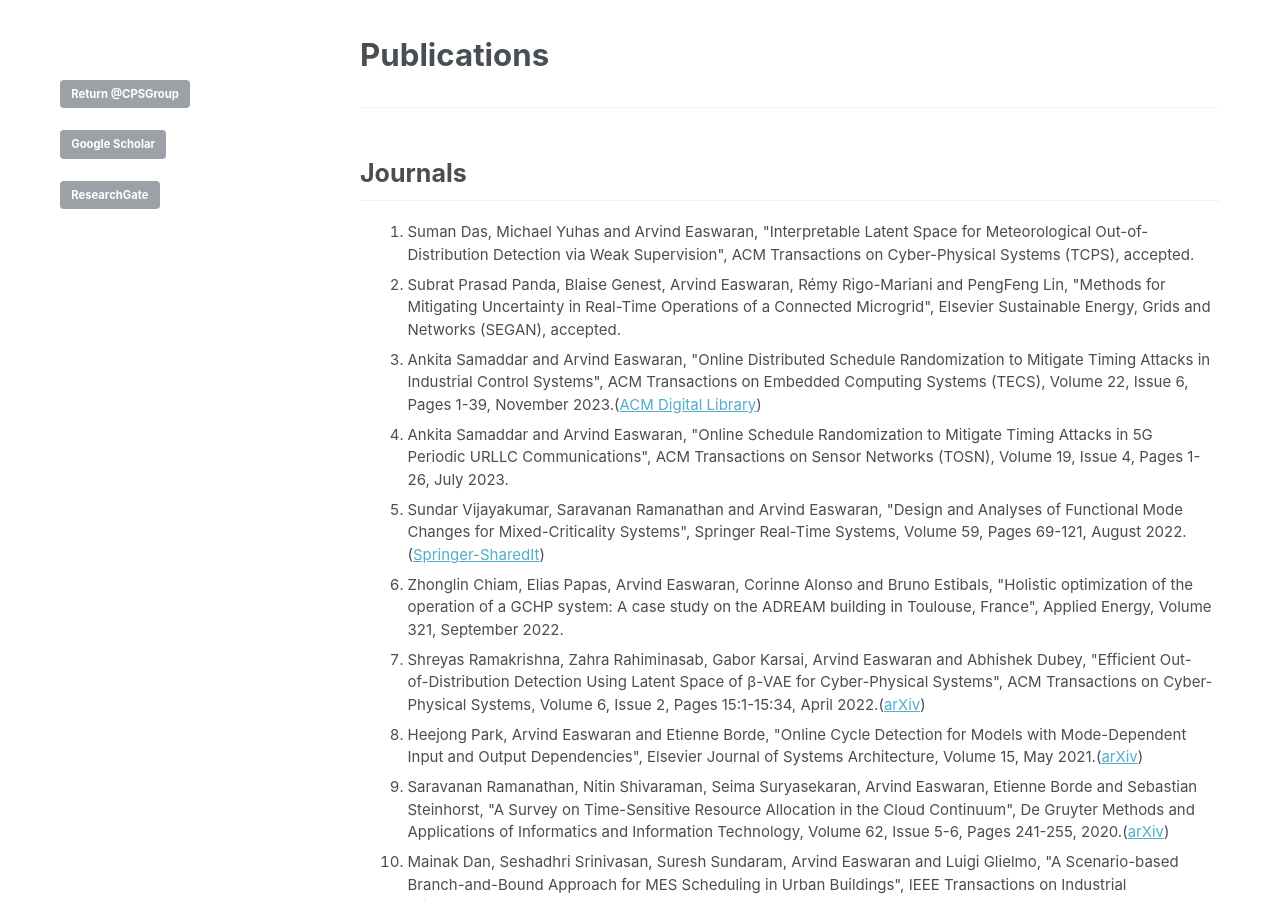
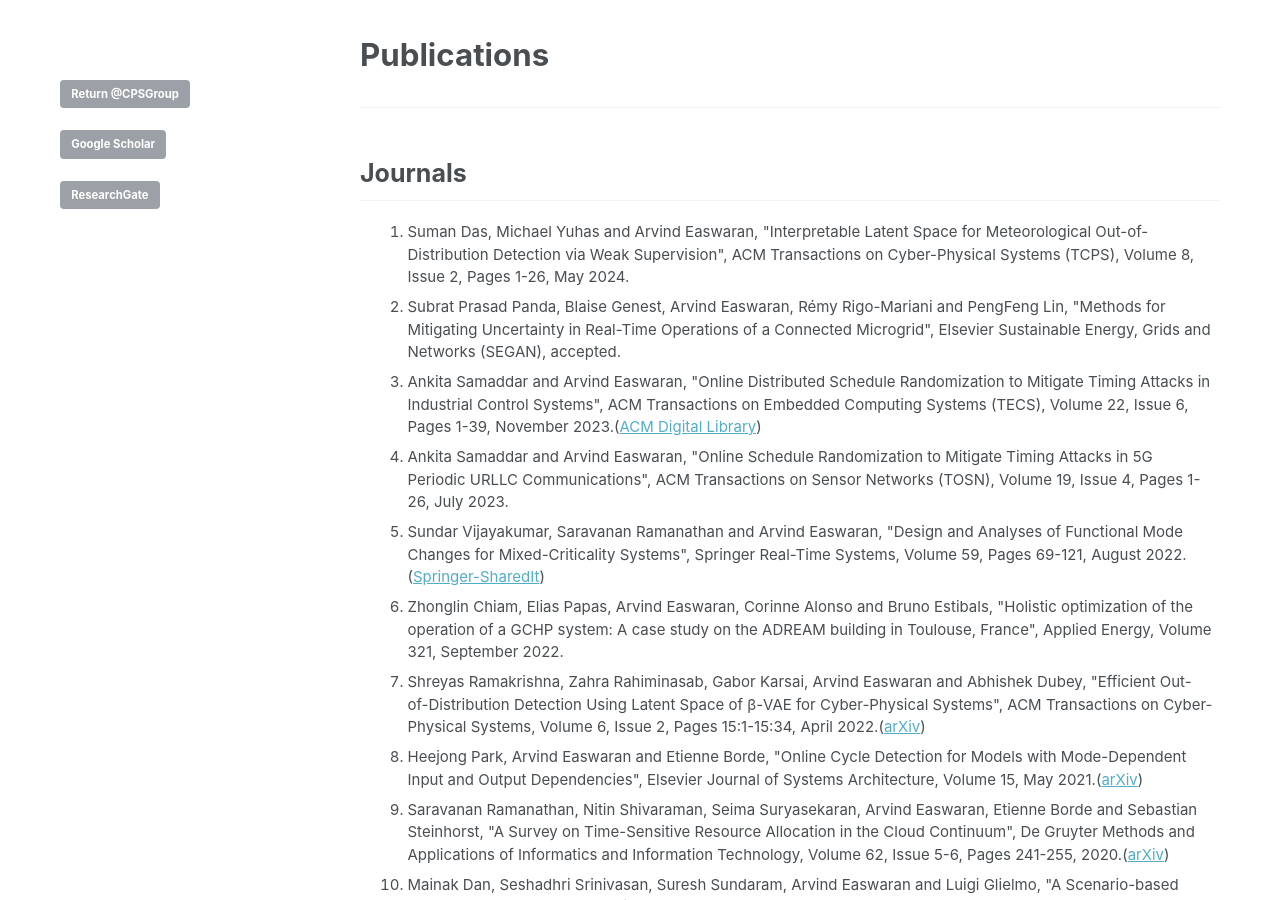
Before and after one commit to CPS-research-group/CPS-research-group.github.io, a Jekyll site: the page built from _pages/research_profile.md, in a window 1280 px wide and 900 px high. Built offline with Jekyll 4.4.1, drawn with Linux system fonts in a browser that asks for light colours.

Commit message:
Updates.

```diff
--- a/_pages/research_profile.md
+++ b/_pages/research_profile.md
@@ -23,7 +23,7 @@ a.a:active {color:#0000FF; text-decoration:none;}
 ******
 ## Journals
   <ol>
-  		<li class="a">Suman Das, Michael Yuhas and Arvind Easwaran, "Interpretable Latent Space for Meteorological Out-of-Distribution Detection via Weak Supervision", ACM Transactions on Cyber-Physical Systems (TCPS), accepted.</li>
+  		<li class="a">Suman Das, Michael Yuhas and Arvind Easwaran, "Interpretable Latent Space for Meteorological Out-of-Distribution Detection via Weak Supervision", ACM Transactions on Cyber-Physical Systems (TCPS), Volume 8, Issue 2, Pages 1-26, May 2024.</li>
   		<li class="a">Subrat Prasad Panda, Blaise Genest, Arvind Easwaran, Rémy Rigo-Mariani and PengFeng Lin, "Methods for Mitigating Uncertainty in Real-Time Operations of a Connected Microgrid", Elsevier Sustainable Energy, Grids and Networks (SEGAN), accepted.</li>
   		<li class="a">Ankita Samaddar and Arvind Easwaran, "Online Distributed Schedule Randomization to Mitigate Timing Attacks in Industrial Control Systems", ACM Transactions on Embedded Computing Systems (TECS), Volume 22, Issue 6, Pages 1-39, November 2023.(<a href="https://dl.acm.org/doi/10.1145/3624584">ACM Digital Library</a>)</li>
   		<li class="a">Ankita Samaddar and Arvind Easwaran, "Online Schedule Randomization to Mitigate Timing Attacks in 5G Periodic URLLC Communications", ACM Transactions on Sensor Networks (TOSN), Volume 19, Issue 4, Pages 1-26, July 2023.</li>
```
